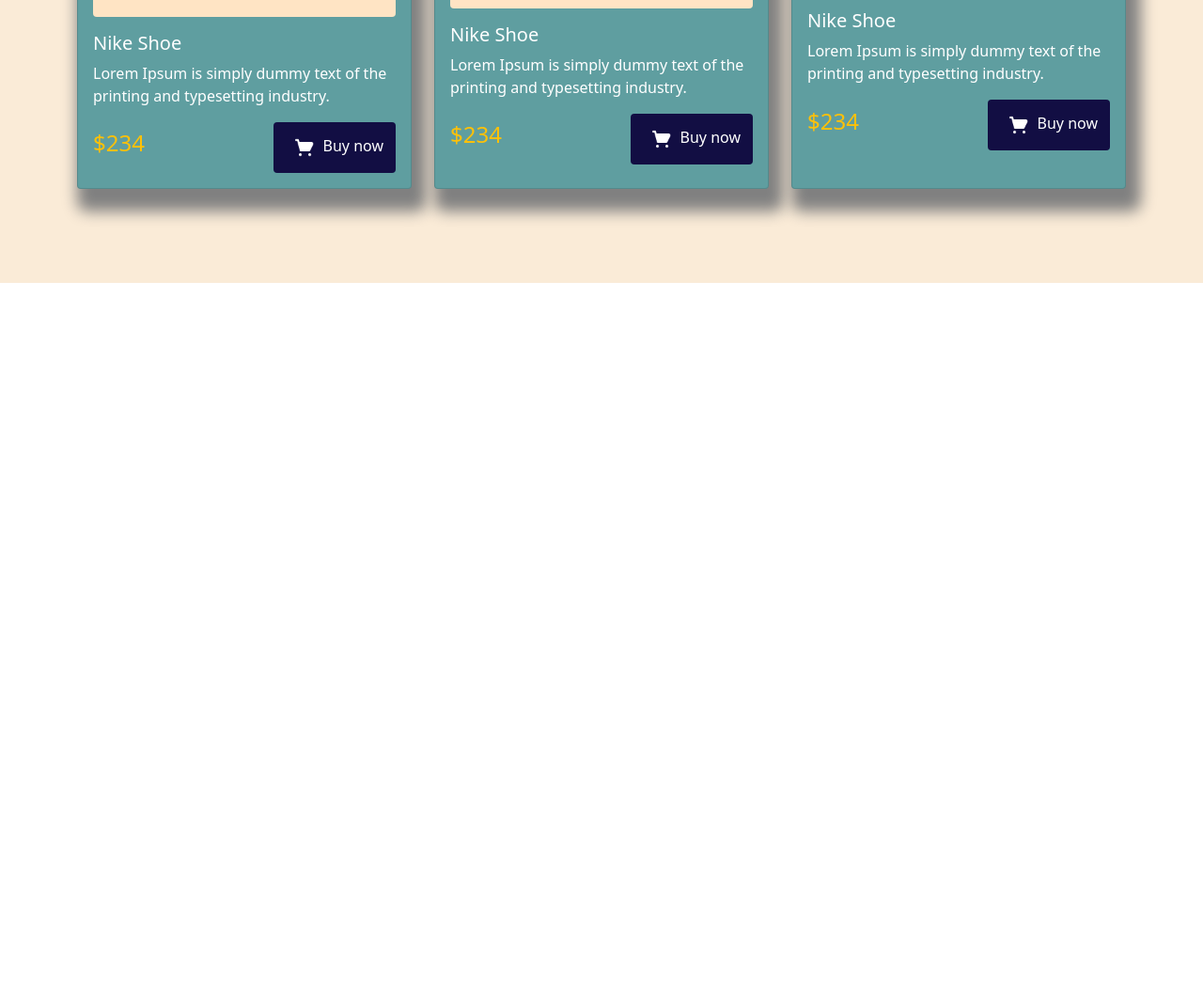
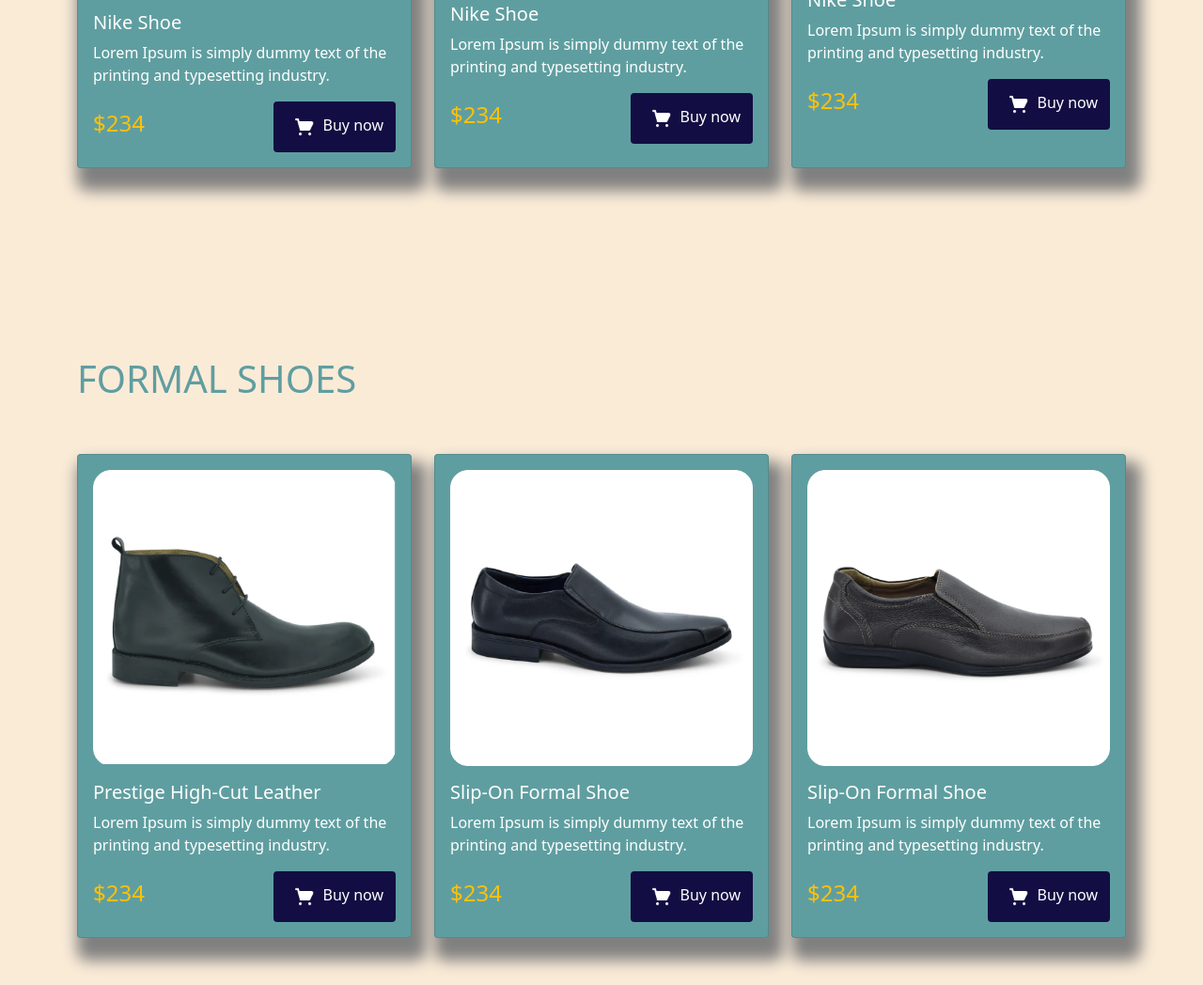
Before and after one commit to Jonied-mirza-shakib/nike-react-bootstrap, a plain HTML site: page index.html in a window 1280 px wide. Shown: the part 1073-2121 px from the top of the page at 94% size. Before the commit the page ends 1374 px from the top, so only its background shows below. Drawn offline with nearby package versions, Linux system fonts and the light colour scheme.

Commit message:
complete formal shoes section

```diff
--- a/index.html
+++ b/index.html
@@ -57,7 +57,7 @@
     <main>
         <div class="container">
             <!-- start naike react section  -->
-            <div class="naike-react-section pt-4">
+            <div class="naike-react-section pt-2">
                 <div class="row">
                     <div class="col-12 col-sm-6 col-md-6 col-lg-6">
                         <div class="naike-left-section">
@@ -154,6 +154,77 @@
             </div>
         </div>
         <!-- end CASUAL SHOES section  -->
+        <!-- start formal shoes -->
+        <div class="formal-shoes" style="background-color: antiquewhite;">
+            <div class="container">
+                <h1 class="pb-5 text-uppercase" style="color: cadetblue;">Formal shoes</h1>
+                <div class="row">
+                    <div class="col-12 col-sm-12 col-md-6 col-lg-4 cArd-section">
+                        <div class="card rounded text-white" style="background-color: cadetblue;">
+                            <div class="card-body">
+                                <img class="rounded mb-3 forml-image" width="100%" src="./images/Mask Group.png" alt="">
+                                <div class="card-title">
+                                    <h5>Prestige High-Cut Leather </h5>
+                                </div>
+                                <div class="card-text">
+                                    <p>Lorem Ipsum is simply dummy text of the
+                                        printing and typesetting industry.</p>
+                                </div>
+                                <div class="d-flex justify-content-between align-items-center">
+                                    <h4 class="text-warning">$234</h4>
+                                    <a href="#" style="background-color: #120E43;color: white;" class="btn rounded"><img
+                                            width="40px" class="p-2 fs-1" src="./icons/shopping-cart 1.png" alt="">Buy
+                                        now</a>
+                                </div>
+                            </div>
+                        </div>
+                    </div>
+                    <div class="col-12 col-sm-12 col-md-6 col-lg-4 cArd-section">
+                        <div class="card rounded text-white" style="background-color: cadetblue;">
+                            <div class="card-body">
+                                <img class="rounded mb-3 forml-image" width="100%" src="./images/Rectangle 38.png"
+                                    alt="">
+                                <div class=" card-title">
+                                    <h5>Slip-On Formal Shoe</h5>
+                                </div>
+                                <div class="card-text">
+                                    <p>Lorem Ipsum is simply dummy text of the
+                                        printing and typesetting industry.</p>
+                                </div>
+                                <div class="d-flex justify-content-between align-items-center">
+                                    <h4 class="text-warning">$234</h4>
+                                    <a href="#" style="background-color: #120E43;color: white;" class="btn rounded"><img
+                                            width="40px" class="p-2 fs-1" src="./icons/shopping-cart 1.png" alt="">Buy
+                                        now</a>
+                                </div>
+                            </div>
+                        </div>
+                    </div>
+                    <div class="col-12 col-sm-12 col-md-6 col-lg-4 cArd-section">
+                        <div class="card rounded text-white" style="background-color: cadetblue;">
+                            <div class="card-body">
+                                <img class="rounded mb-3 forml-image" width="100%" src="./images/Rectangle 39.png"
+                                    alt="">
+                                <div class="card-title">
+                                    <h5>Slip-On Formal Shoe</h5>
+                                </div>
+                                <div class="card-text">
+                                    <p>Lorem Ipsum is simply dummy text of the
+                                        printing and typesetting industry.</p>
+                                </div>
+                                <div class="d-flex justify-content-between align-items-center">
+                                    <h4 class="text-warning">$234</h4>
+                                    <a href="#" style="background-color: #120E43;color: white;" class="btn rounded"><img
+                                            width="40px" class="p-2 fs-1" src="./icons/shopping-cart 1.png" alt="">Buy
+                                        now</a>
+                                </div>
+                            </div>
+                        </div>
+                    </div>
+                </div>
+            </div>
+        </div>
+        <!-- end formal shoes -->
     </main>
     <!-- end main section  -->
 
--- a/style.css
+++ b/style.css
@@ -2,7 +2,6 @@ body{
     font-family: 'Montserrat', sans-serif;
 }
 nav{
-    background-color: antiquewhite;
     box-sizing: border-box;
     box-shadow: 0 16px 0 0 white;
 }
@@ -16,7 +15,7 @@ nav{
 }
 .nav-item .nav-link{
     color: black !important;
-    font-size: 20px;
+    font-size: 15px;
     font-family: 'Lucida Sans', 'Lucida Sans Regular', 'Lucida Grande', 'Lucida Sans Unicode', Geneva, Verdana, sans-serif;
 }
 .nav-item .nav-link:hover{
@@ -41,8 +40,16 @@ nav{
     box-shadow: 8px 16px 16px 8px gray;
 }
 
-
-
+.formal-shoes{
+    padding-top: 100px;
+    padding-bottom: 50px;
+}
+.formal-shoes .card{
+    width: 100%;
+    height: 100%;
+    box-sizing: border-box;
+    box-shadow: 8px 16px 16px 8px gray;
+}
 
 
 @media  screen and (max-width: 575px) {
```
